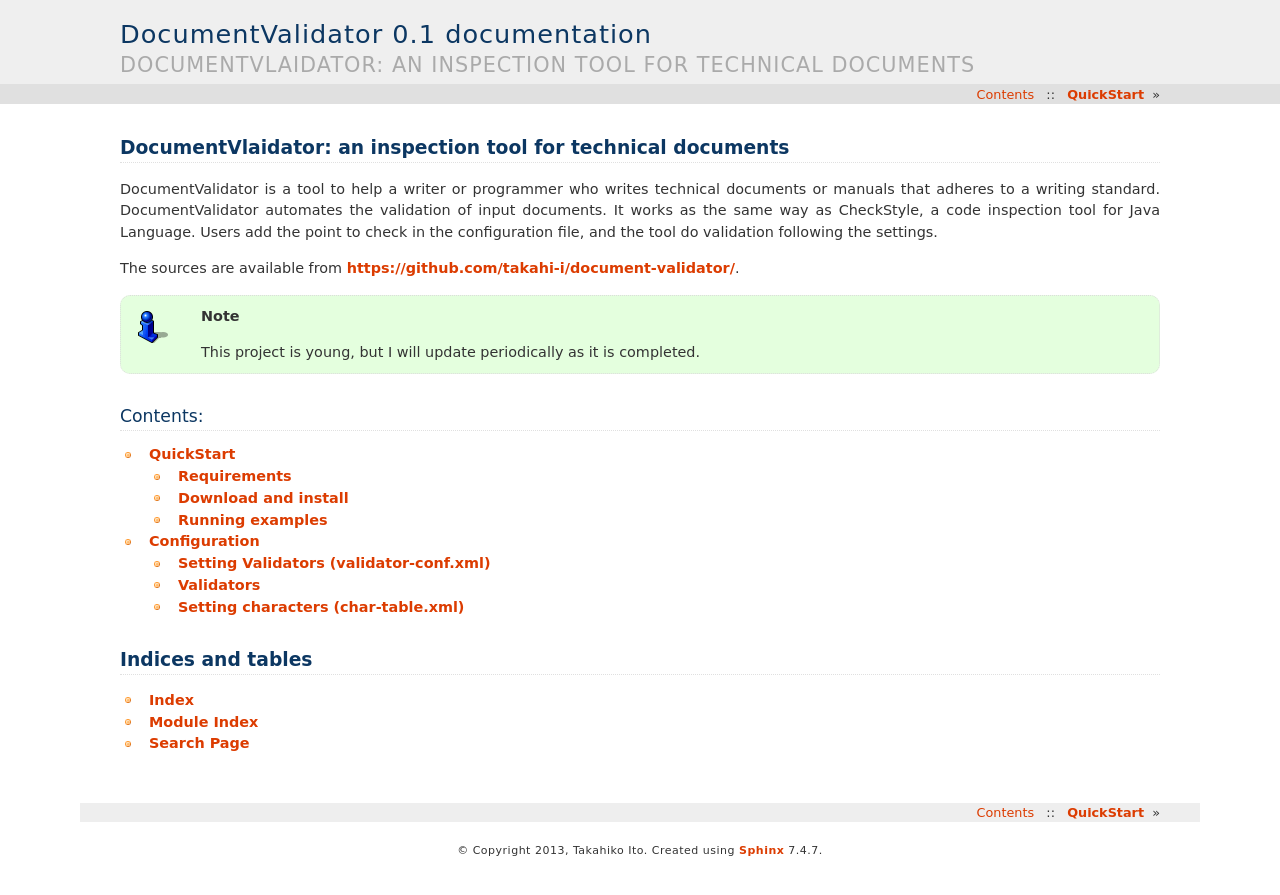
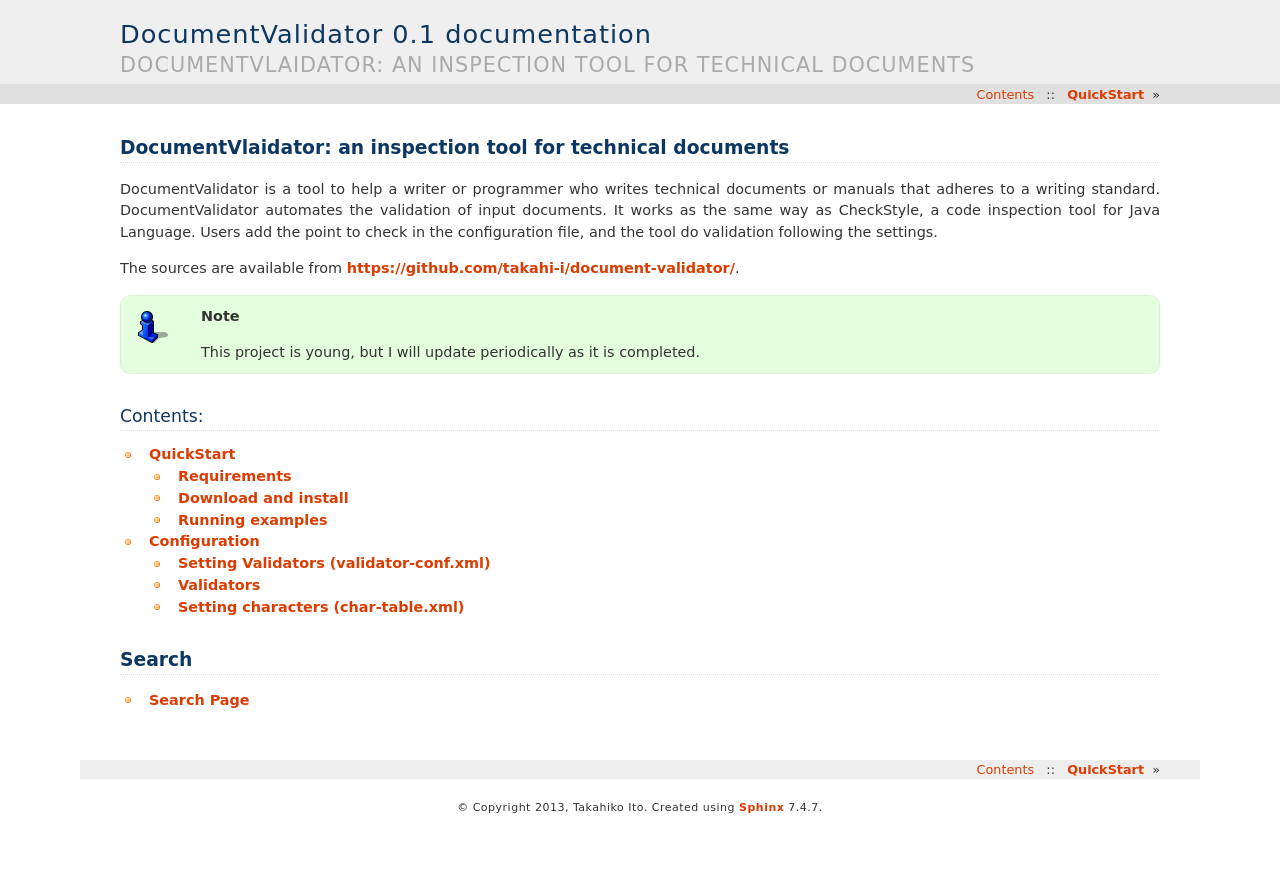
Before and after one commit to redpen-cc/redpen-doc, a Sphinx documentation site: the page built from source/index.rst, in a window 1280 px wide. Shown: the top 895 px of the page. Built offline with Sphinx 7.4.7, drawn with Linux system fonts in a browser that asks for light colours.

Commit message:
Remove unused components

```diff
--- a/source/index.rst
+++ b/source/index.rst
@@ -13,7 +13,6 @@
 .. Note::
    This project is young, but I will update periodically as it is completed.
 
-
 Contents:
 ------------
 
@@ -23,10 +22,7 @@
    quickstart
    configuration
 
+Search
+=======
 
-Indices and tables
-==================
-
-* :ref:`genindex`
-* :ref:`modindex`
 * :ref:`search`
```
